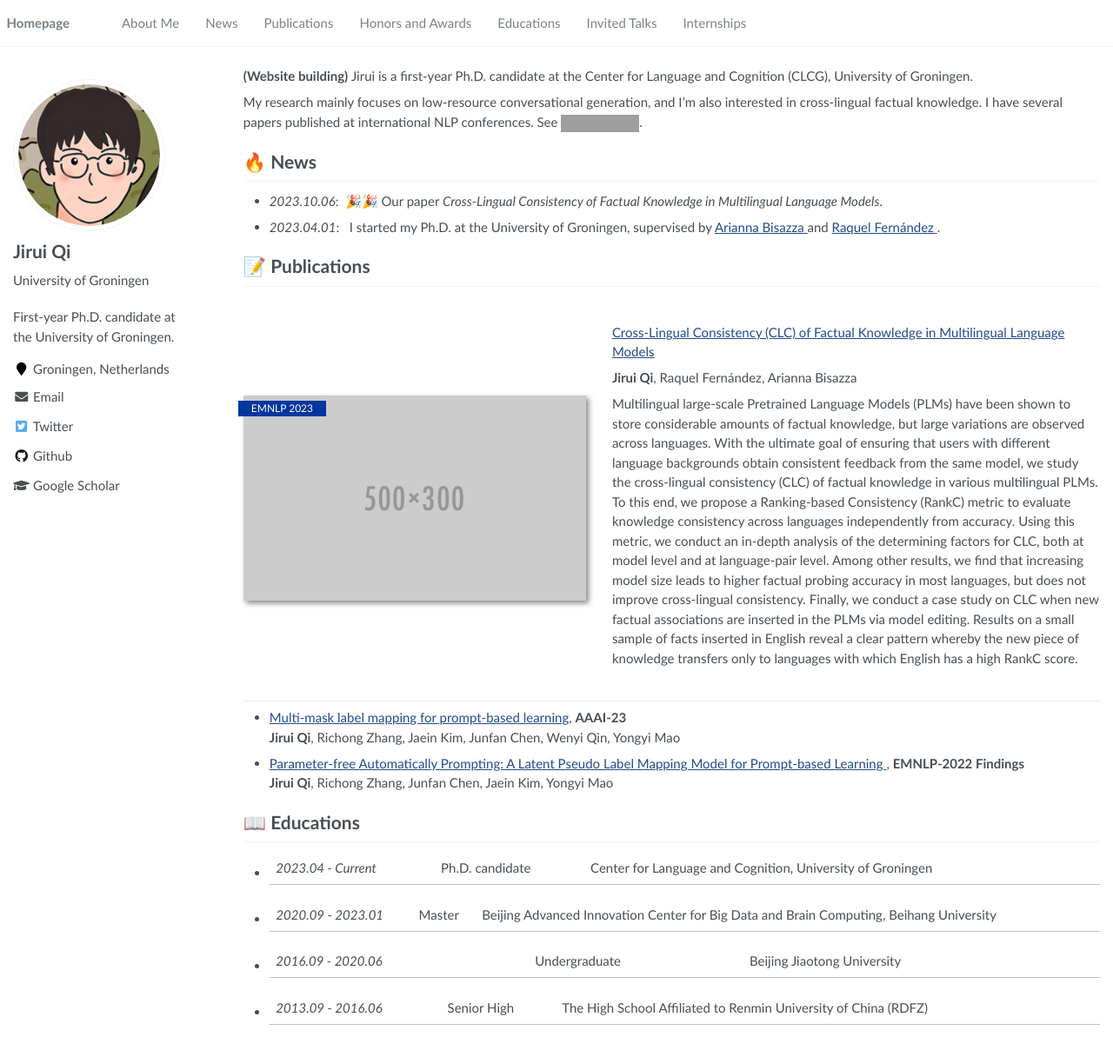
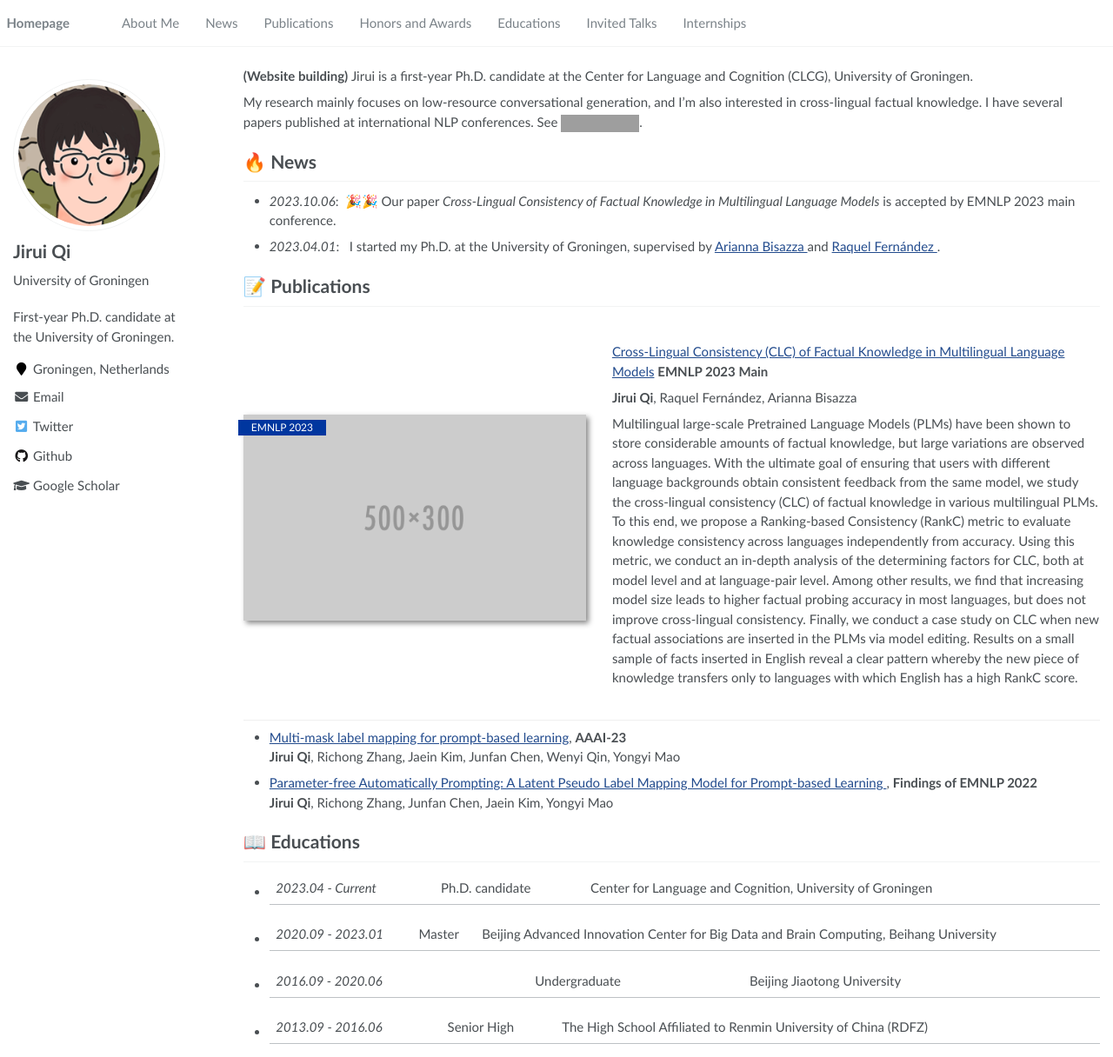
Before and after one commit to RayeRen/acad-homepage.github.io, a Jekyll site: the page built from _pages/about.md, in a window 1280 px wide and 1216 px high. Shown: the whole window at 87% size. Built offline with Jekyll 4.4.1, drawn with Linux system fonts in a browser that asks for light colours; grey boxes are pictures that could not be loaded.

Commit message:
Update about.md

```diff
--- a/_pages/about.md
+++ b/_pages/about.md
@@ -24,7 +24,7 @@ I have several papers published at international NLP conferences. See <a href='[
 
 
 # 🔥 News
-- *2023.10.06*: &nbsp;🎉🎉 Our paper _Cross-Lingual Consistency of Factual Knowledge in Multilingual Language Models_.
+- *2023.10.06*: &nbsp;🎉🎉 Our paper _Cross-Lingual Consistency of Factual Knowledge in Multilingual Language Models_ is accepted by EMNLP 2023 main conference.
 - *2023.04.01*: &nbsp; I started my Ph.D. at the University of Groningen, supervised by <a href='https://www.cs.rug.nl/~bisazza/'> Arianna Bisazza </a>  and <a href='https://staff.fnwi.uva.nl/r.fernandezrovira/'> Raquel Fernández </a>.
 
 # 📝 Publications
@@ -32,7 +32,7 @@ I have several papers published at international NLP conferences. See <a href='[
 <div class='paper-box'><div class='paper-box-image'><div><div class="badge"> EMNLP 2023</div><img src='images/500x300.png' alt="sym" width="100%"></div></div>
 <div class='paper-box-text' markdown="1">
 
-[Cross-Lingual Consistency (CLC) of Factual Knowledge in Multilingual Language Models](https://arxiv.org/abs/2310.10378)
+[Cross-Lingual Consistency (CLC) of Factual Knowledge in Multilingual Language Models](https://arxiv.org/abs/2310.10378) **EMNLP 2023 Main**
 
 **Jirui Qi**, Raquel Fernández, Arianna Bisazza
 
@@ -43,7 +43,7 @@ Multilingual large-scale Pretrained Language Models (PLMs) have been shown to st
 
 - [Multi-mask label mapping for prompt-based learning](https://ojs.aaai.org/index.php/AAAI/article/view/26579), **AAAI-23** <br> **Jirui Qi**, Richong Zhang, Jaein Kim, Junfan Chen, Wenyi Qin, Yongyi Mao
 - [Parameter-free Automatically Prompting: A Latent Pseudo Label Mapping Model for Prompt-based Learning
-](https://aclanthology.org/2022.findings-emnlp.291/), **EMNLP-2022 Findings** <br> **Jirui Qi**, Richong Zhang, Junfan Chen, Jaein Kim, Yongyi Mao
+](https://aclanthology.org/2022.findings-emnlp.291/), **Findings of EMNLP 2022** <br> **Jirui Qi**, Richong Zhang, Junfan Chen, Jaein Kim, Yongyi Mao
 
 # 📖 Educations
 - *2023.04 - Current* | Ph.D. candidate | Center for Language and Cognition, University of Groningen
```
